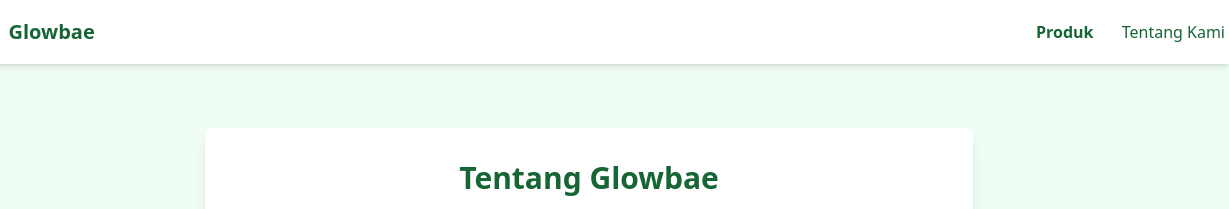
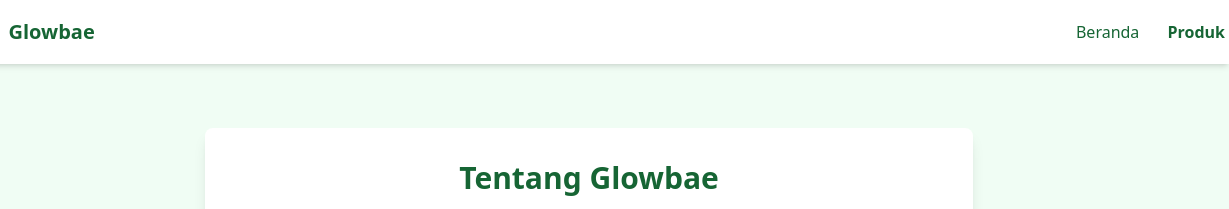
Before and after one commit to alfianadhi17/glowbaee, a plain HTML site: page tentang.html in a window 1280 px wide. Shown: the top 209 px of the page, 51-1280 px from the left. Drawn offline with nearby package versions, Linux system fonts and the light colour scheme.

Commit message:
tentang.html

```diff
--- a/tentang.html
+++ b/tentang.html
@@ -19,8 +19,8 @@
 
     <!-- Menu -->
     <div class="space-x-6">
+      <a href="index.html" class="font-medium hover:underline">Beranda</a>
       <a href="produkpelanggan.html" class="font-semibold hover:underline">Produk</a>
-      <a href="tentang.html" class="font-medium hover:underline">Tentang Kami</a>
     </div>
   </div>
 </nav>
```
